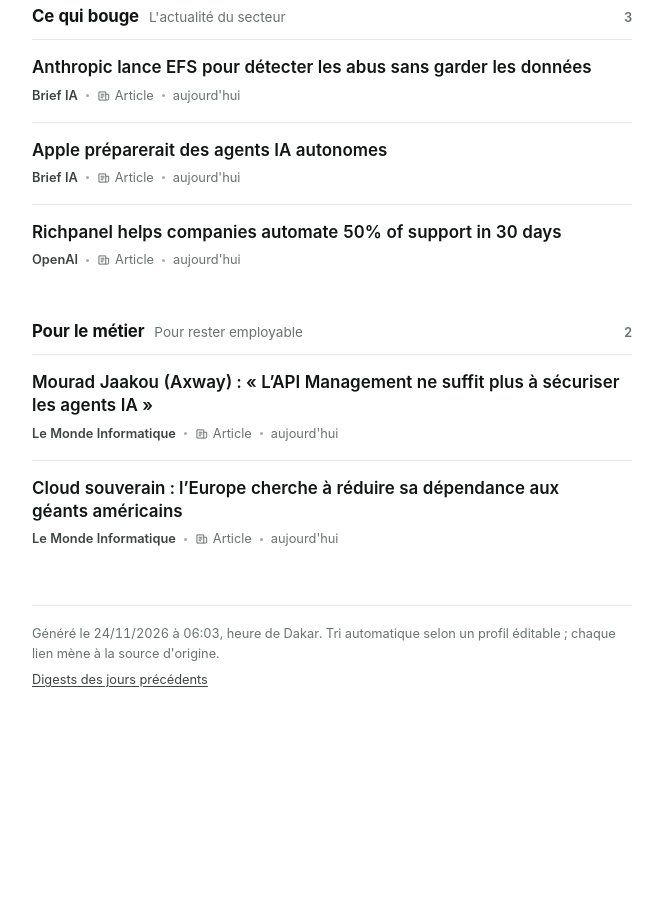
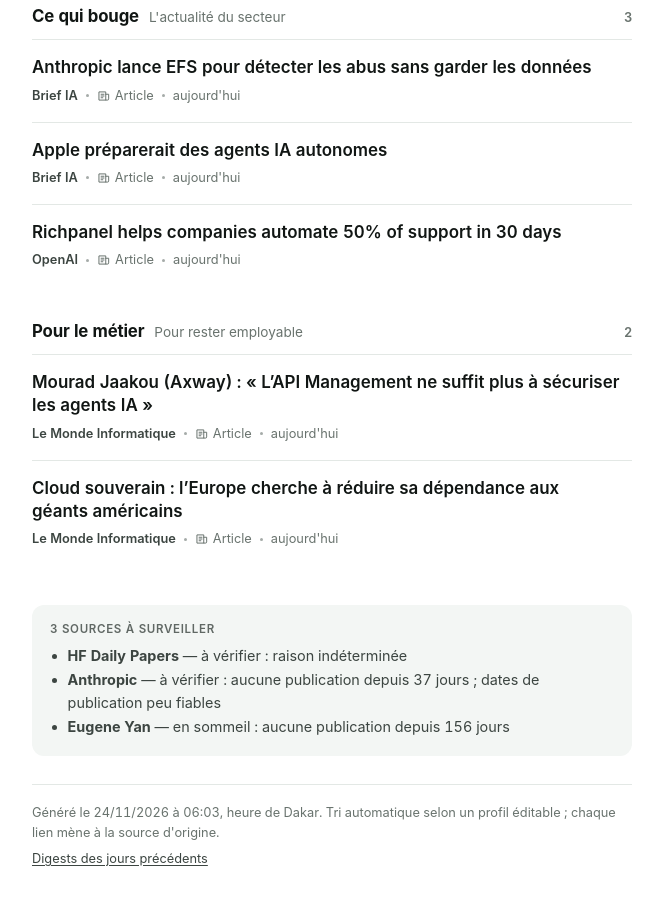
Before and after one commit to petitlaye03/Agent_Veille_Tech, a plain HTML site: page index.html in a window 1280 px wide. Shown: the part 525-1430 px from the top of the page, without its empty margins (308-971 px from the left). Before the commit the page ends 1277 px from the top, so only its background shows below. Drawn offline with Linux system fonts and the light colour scheme.

Commit message:
Mise à jour du récapitulatif des sources à surveiller

```diff
--- a/index.html
+++ b/index.html
@@ -346,6 +346,16 @@
 <aside class="annexes">
 <!-- EMPLACEMENT:A-DECOUVRIR -->
 <!-- EMPLACEMENT:RECAPITULATIF-SANTE -->
+<!-- RECAPITULATIF-SANTE:DEBUT -->
+<div style="background:var(--recapitulatif-bg);color:var(--recapitulatif-fg);border-radius:12px;padding:16px 18px;margin:0 0 12px;font-size:0.9rem;line-height:1.55;">
+<strong style="display:block;margin:0 0 6px;font-size:0.72rem;font-weight:600;letter-spacing:0.06em;text-transform:uppercase;opacity:0.8;">3 sources à surveiller</strong>
+<ul style="margin:0;padding-left:1.1rem;">
+<li style="margin:2px 0;"><strong>HF Daily Papers</strong> — à vérifier : raison indéterminée</li>
+<li style="margin:2px 0;"><strong>Anthropic</strong> — à vérifier : aucune publication depuis 37 jours ; dates de publication peu fiables</li>
+<li style="margin:2px 0;"><strong>Eugene Yan</strong> — en sommeil : aucune publication depuis 156 jours</li>
+</ul>
+</div>
+<!-- RECAPITULATIF-SANTE:FIN -->
 </aside>
 
 <footer class="pied">
```
